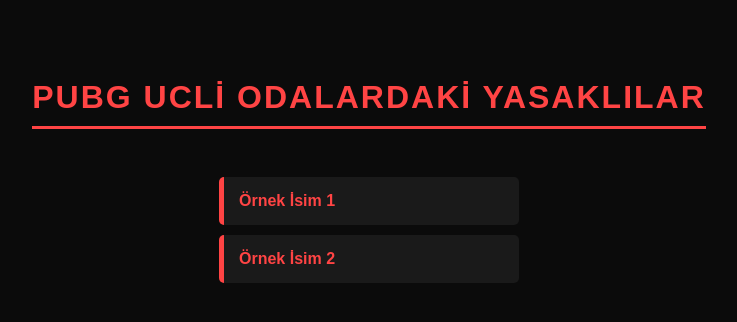
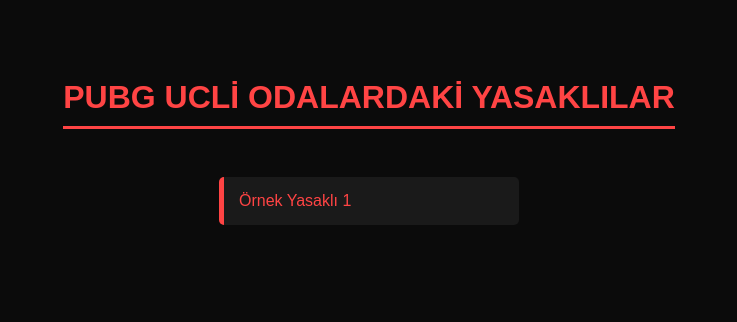
Before and after one commit to lYutaa/Pubgodadakiyasaklilar, a plain HTML site: page index.html in a window 1280 px wide. Shown: the whole page, without its empty margins (271-1008 px from the left). Drawn offline with Linux system fonts and the light colour scheme.

Commit message:
Update index.html

```diff
--- a/index.html
+++ b/index.html
@@ -1,48 +1,19 @@
 <!DOCTYPE html>
-<html lang="en">
+<html lang="tr">
 <head>
     <meta charset="UTF-8">
-    <meta name="viewport" content="width=device-width, initial-scale=1.0">
-    <title>Document</title>
+    <title>PUBG Yasaklılar</title>
+    <style>
+        body { background-color: #0b0b0b; color: #ff4444; font-family: sans-serif; display: flex; flex-direction: column; align-items: center; padding-top: 50px; }
+        h1 { border-bottom: 3px solid #ff4444; padding-bottom: 10px; text-transform: uppercase; }
+        .liste { list-style: none; padding: 0; width: 300px; }
+        .liste li { background: #1a1a1a; margin: 10px 0; padding: 15px; border-left: 5px solid #ff4444; border-radius: 5px; }
+    </style>
 </head>
 <body>
-<style>
-    body {
-        background-color: #0b0b0b;
-        color: #ff4444;
-        font-family: sans-serif;
-        display: flex;
-        flex-direction: column;
-        align-items: center;
-        padding-top: 50px;
-    }
-    h1 {
-        border-bottom: 3px solid #ff4444;
-        padding-bottom: 10px;
-        text-transform: uppercase;
-        letter-spacing: 2px;
-    }
-    .liste {
-        list-style: none;
-        padding: 0;
-        width: 300px;
-    }
-    .liste li {
-        background: #1a1a1a;
-        margin: 10px 0;
-        padding: 15px;
-        border-left: 5px solid #ff4444;
-        border-radius: 5px;
-        font-weight: bold;
-    }
-</style>
-
-<h1>PUBG UCLİ ODALARDAKİ YASAKLILAR</h1>
-
-<ul class="liste">
-    <!-- İsimleri buraya li olarak ekle -->
-    <li>Örnek İsim 1</li>
-    <li>Örnek İsim 2</li>
-</ul>
+    <h1>PUBG UCLİ ODALARDAKİ YASAKLILAR</h1>
+    <ul class="liste">
+        <li>Örnek Yasaklı 1</li>
+    </ul>
 </body>
 </html>
```
